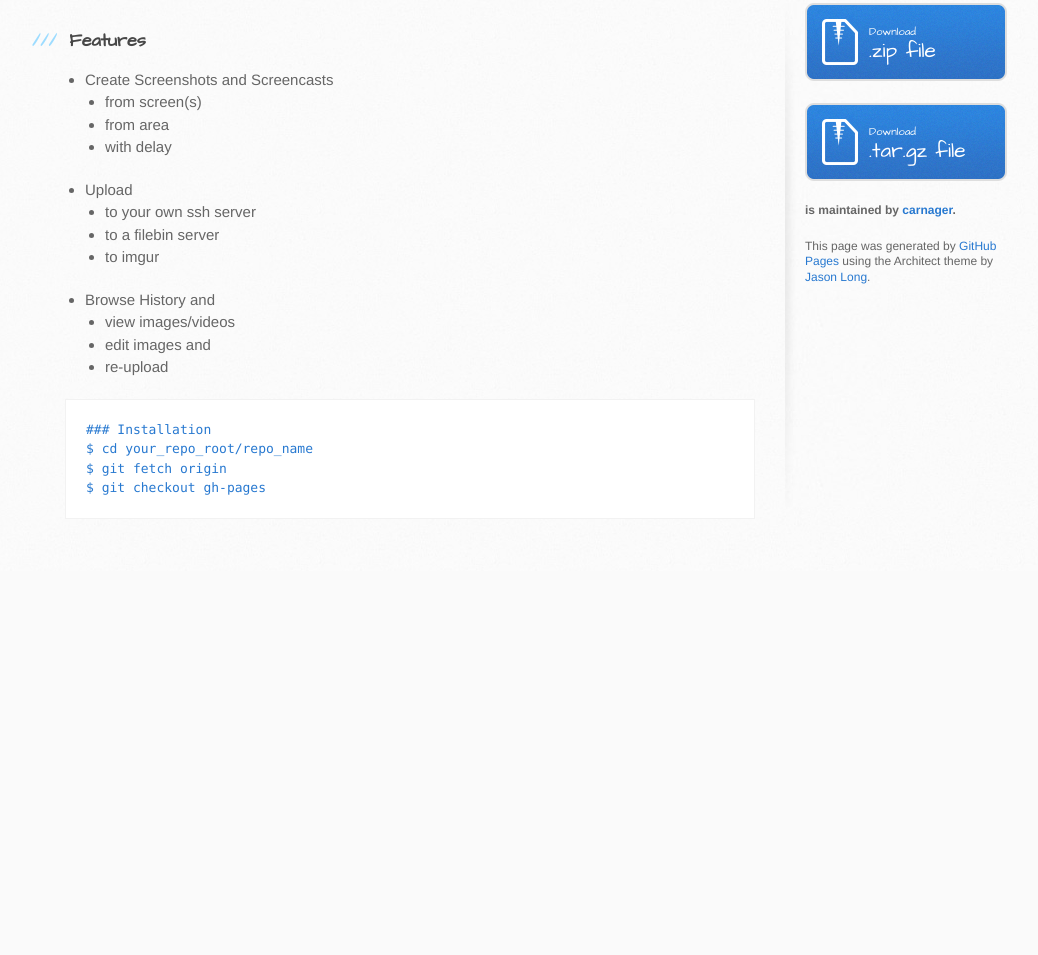
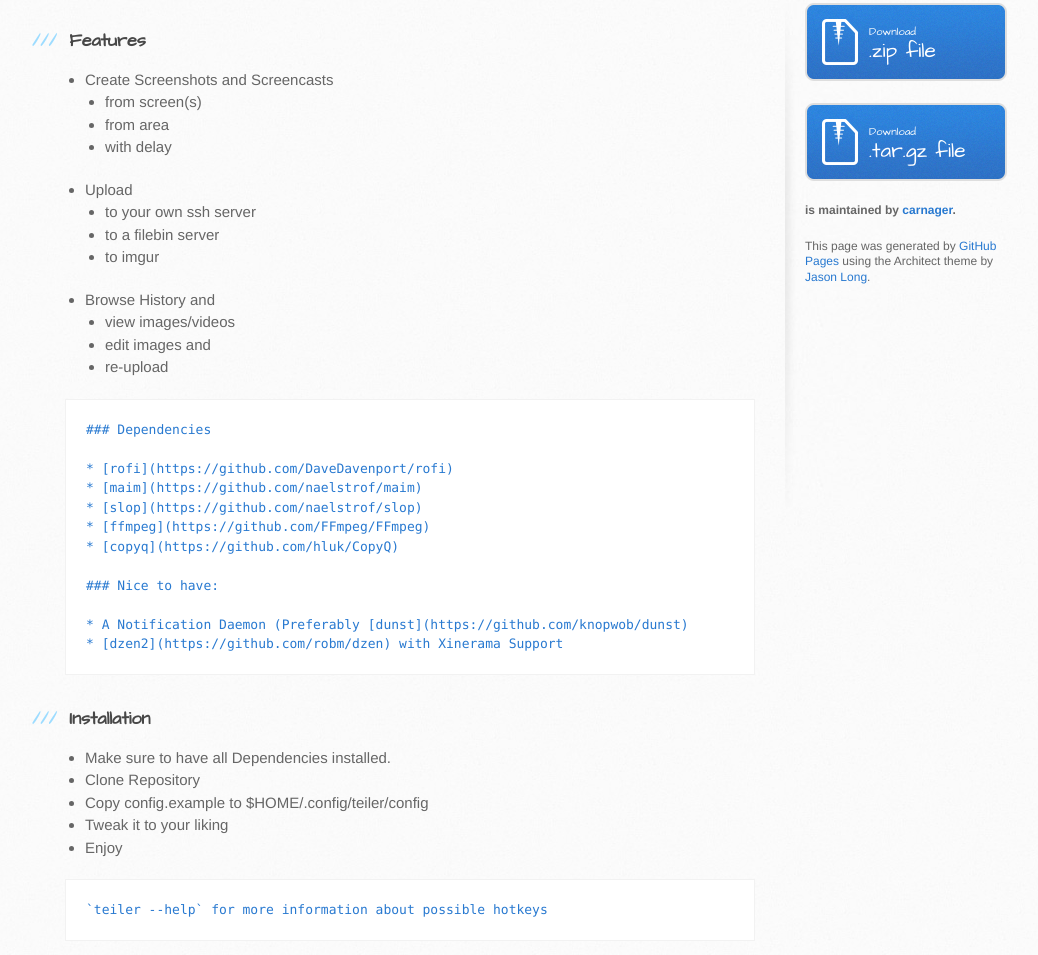
Before and after one commit to carnager/teiler, a plain HTML site: page index.html in a window 1280 px wide. Shown: the part 263-1218 px from the top of the page, without its empty margins (105-1143 px from the left). Before the commit the page ends 834 px from the top, so only its background shows below. Drawn offline with Linux system fonts and the light colour scheme.

```diff
--- a/index.html
+++ b/index.html
@@ -58,10 +58,32 @@
 </li>
 </ul>
 
-<pre><code>### Installation
-$ cd your_repo_root/repo_name
-$ git fetch origin
-$ git checkout gh-pages
+<pre><code>### Dependencies
+
+* [rofi](https://github.com/DaveDavenport/rofi)
+* [maim](https://github.com/naelstrof/maim)
+* [slop](https://github.com/naelstrof/slop)
+* [ffmpeg](https://github.com/FFmpeg/FFmpeg)
+* [copyq](https://github.com/hluk/CopyQ)
+
+### Nice to have:
+
+* A Notification Daemon (Preferably [dunst](https://github.com/knopwob/dunst)
+* [dzen2](https://github.com/robm/dzen) with Xinerama Support
+</code></pre>
+
+<h3>
+<a id="installation" class="anchor" href="#installation" aria-hidden="true"><span class="octicon octicon-link"></span></a>Installation</h3>
+
+<ul>
+<li>Make sure to have all Dependencies installed.</li>
+<li>Clone Repository</li>
+<li>Copy config.example to $HOME/.config/teiler/config</li>
+<li>Tweak it to your liking</li>
+<li>Enjoy</li>
+</ul>
+
+<pre><code>`teiler --help` for more information about possible hotkeys
 </code></pre>
         </section>
 
```
Also changed, not shown: params.json (+1 -1 lines).
